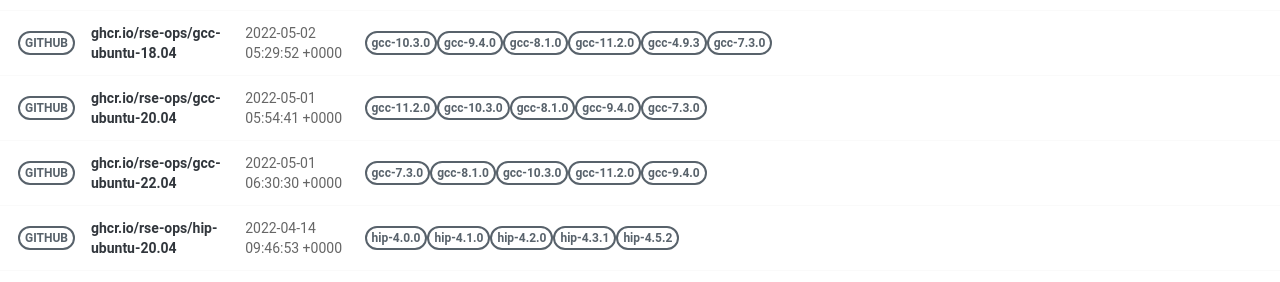
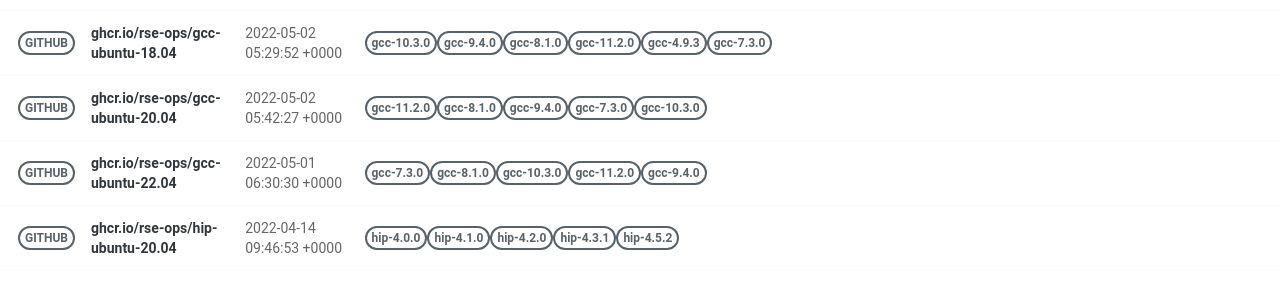
Before and after one commit to rse-ops/docker-images, a Jekyll site: the page built from pages/index.md, in a window 1280 px wide. Shown: the part 581-863 px from the top of the page. Built offline with Jekyll 4.4.1, drawn with Linux system fonts in a browser that asks for light colours; nearby versions of some CDN libraries.

Commit message:
Automated push to update library 2022-05-02

```diff
--- a/_library/ghcr.io-rse-ops-gcc-ubuntu-20.04.md
+++ b/_library/ghcr.io-rse-ops-gcc-ubuntu-20.04.md
@@ -1,7 +1,7 @@
 ---
 layout: container
 name: ghcr.io/rse-ops/gcc-ubuntu-20.04
-updated_at: 2022-05-01 05:54:41.378515
+updated_at: 2022-05-02 05:42:27.313969
 
 
 container_url: https://github.com/orgs/rse-ops/packages/container/package/gcc-ubuntu-20.04
```
Also changed, not shown: other parts of _library/ghcr.io-rse-ops-gcc-ubuntu-20.04.md (+3 -3 lines).
